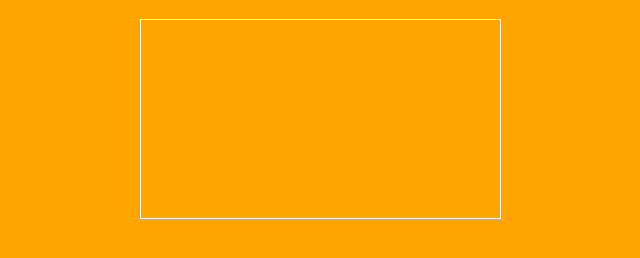
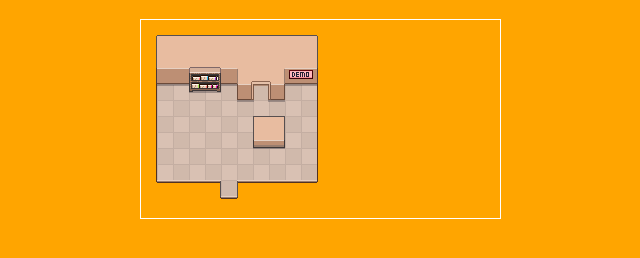
Before and after one commit to shuoros/coderman, a plain HTML site: page index.html in a window 1280 px wide. Shown: the whole page, without its empty margins (320-960 px from the left). Drawn offline with Linux system fonts and the light colour scheme; files that its build step writes are made by us from their sources.

Commit message:
IMPLEMENT[Initer and World class to draw the demo map on canvas]

```diff
--- /dev/null
+++ b/assets/js/init.js
@@ -0,0 +1,9 @@
+
+(function() {
+
+    const world = new World({
+        element: document.querySelector(".game-container")
+    });
+
+    world.init();
+})();
--- /dev/null
+++ b/assets/js/world.js
@@ -0,0 +1,17 @@
+class World {
+
+    constructor(config) {
+        this.element = config.element;
+        this.canvas = this.element.querySelector(".game-canvas");
+        this.context = this.canvas.getContext("2d");
+    }
+
+    init() {
+        const map = new Image();
+        map.onload = () => {
+            this.context.drawImage(map, 0, 0);
+        }
+        map.src = "assets/graphic/map/demo.png";
+        console.log("Hello from the world!", this);
+    }
+}
--- a/index.html
+++ b/index.html
@@ -1,8 +1,8 @@
 <!DOCTYPE html>
 <html>
   <head>
-    <title>Duel Rulers</title>
-    <link href="asstes/css/style.css" type="text/css" rel="stylesheet" />
+    <title>Coder Man</title>
+    <link href="assets/css/style.css" type="text/css" rel="stylesheet" />
   </head>
 
   <body>
@@ -10,4 +10,7 @@
       <canvas class="game-canvas" width="352" height="198"></canvas>
     </div>
   </body>
+
+  <script src="assets/js/world.js"></script>
+  <script src="assets/js/init.js"></script>
 </html>
```
Also changed, not shown: assets/graphic/map/demo.png (added).
